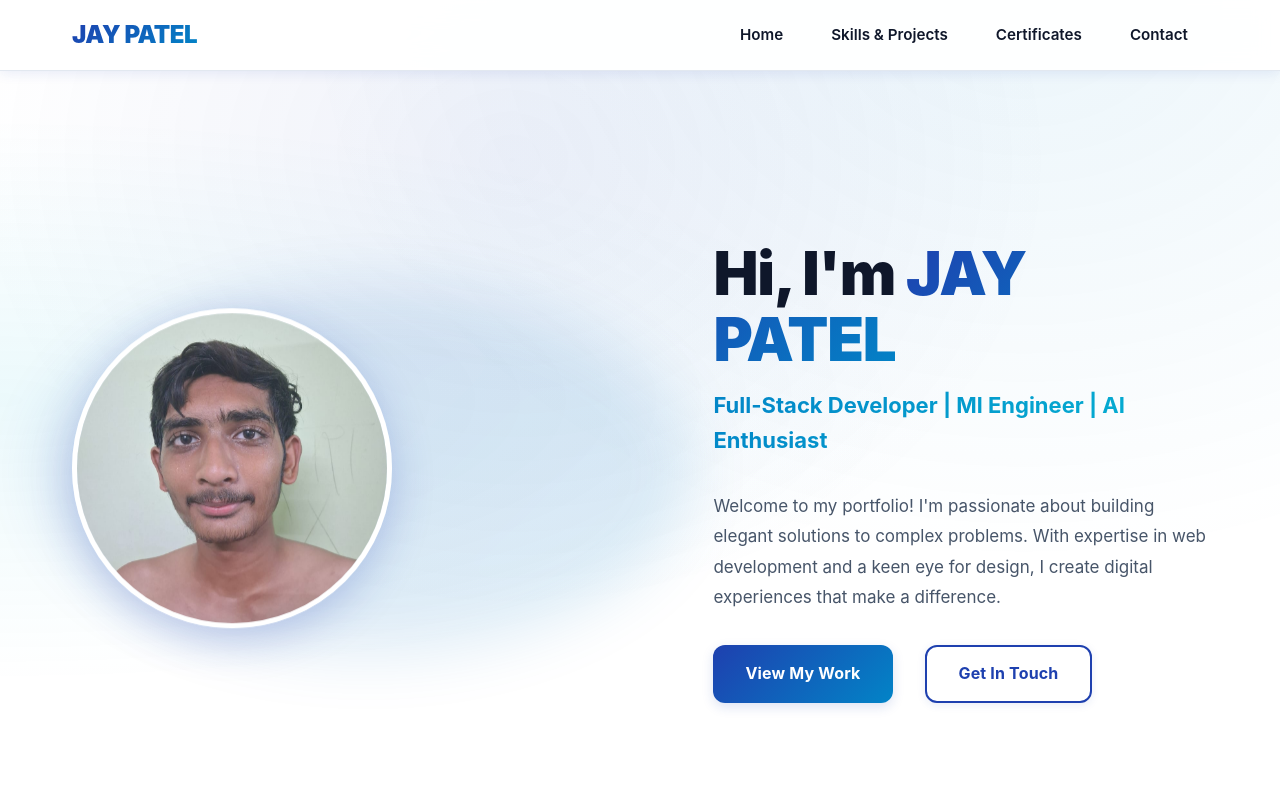
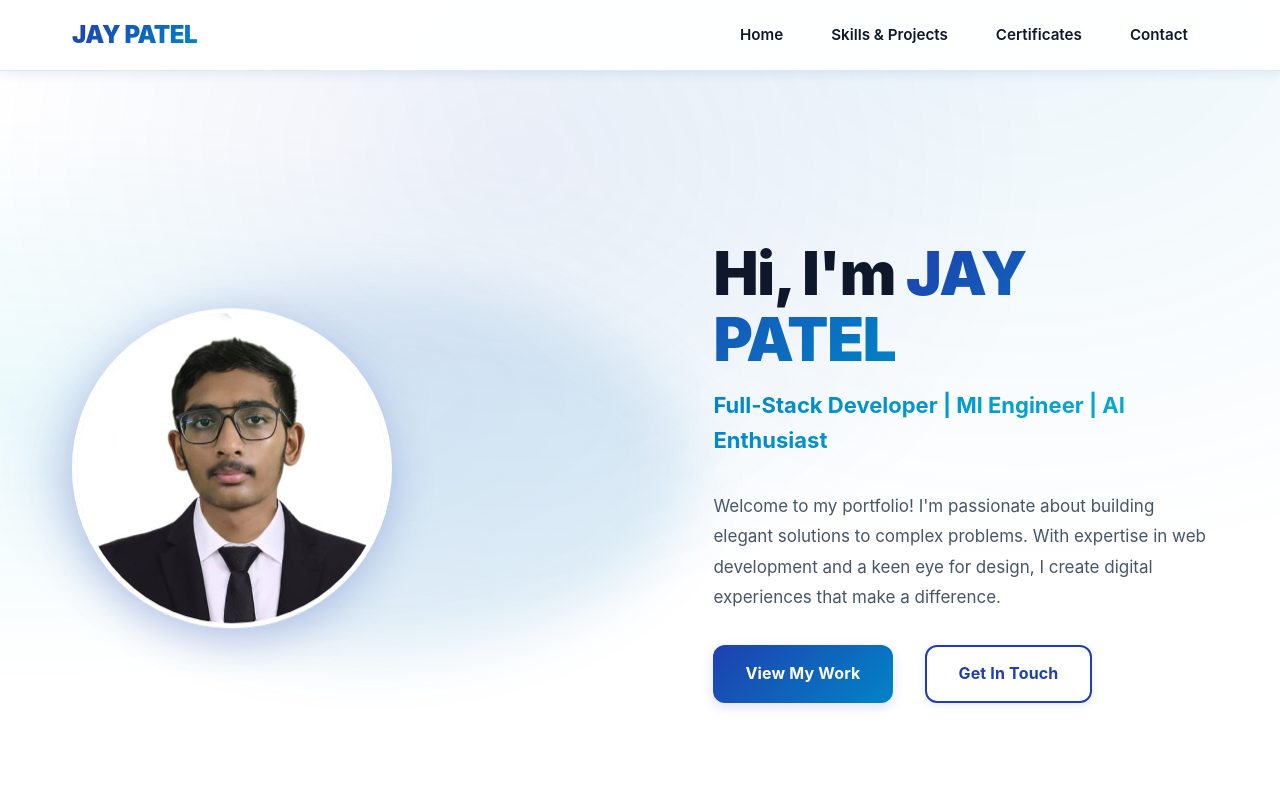
Before and after one commit to jaypatel1907/portfolio, a plain HTML site: page index.html in a window 1280 px wide. Shown: the top 800 px of the page. Drawn offline with Linux system fonts and the light colour scheme.

Commit message:
Update index.html

```diff
--- a/index.html
+++ b/index.html
@@ -39,7 +39,7 @@
             <div class="hero-content">
                 <!-- Profile Image -->
                 <div class="hero-image">
-                    <img src="WhatsApp Image 2025-11-21 at 18.34.28.jpeg" alt=" Profile Picture">
+                    <img src="WhatsApp Image 2025-11-21 at 23.23.12.jpeg" alt=" Profile Picture">
                 </div>
 
                 <!-- Hero Text -->
```
